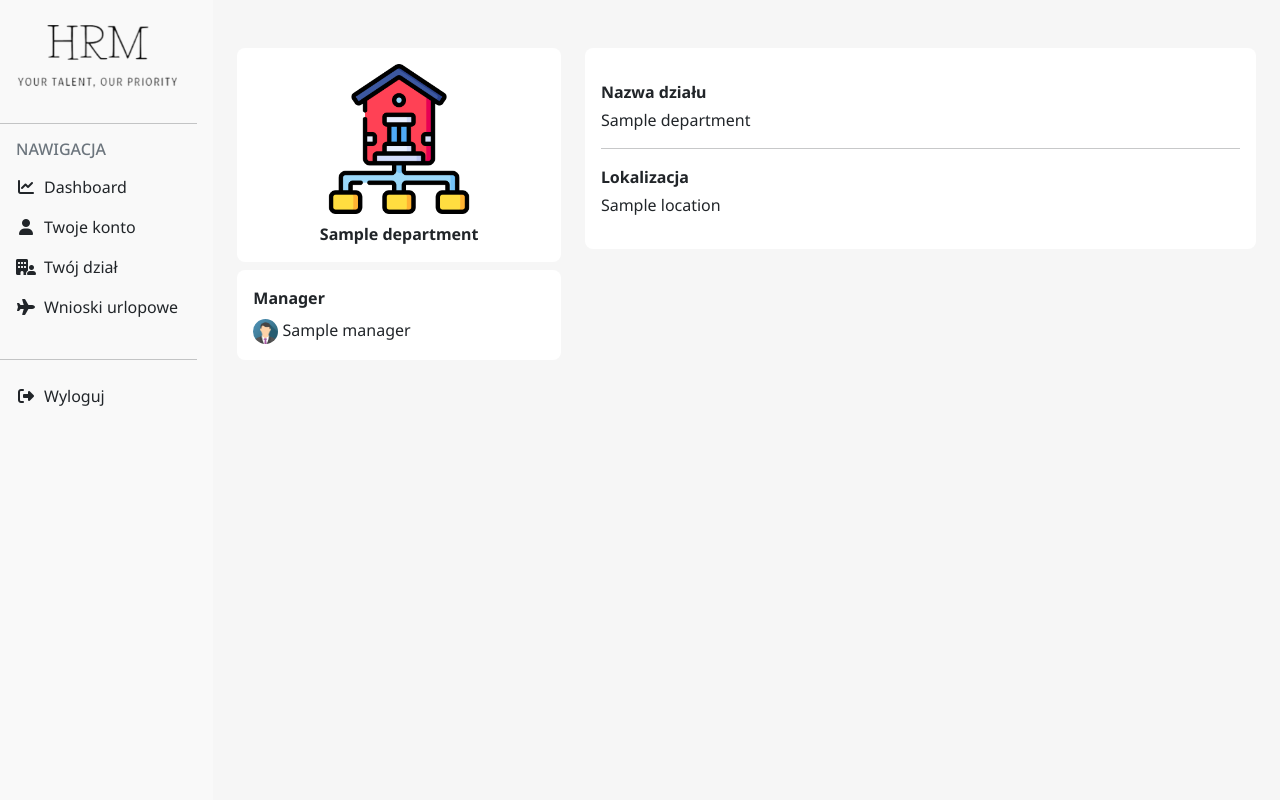
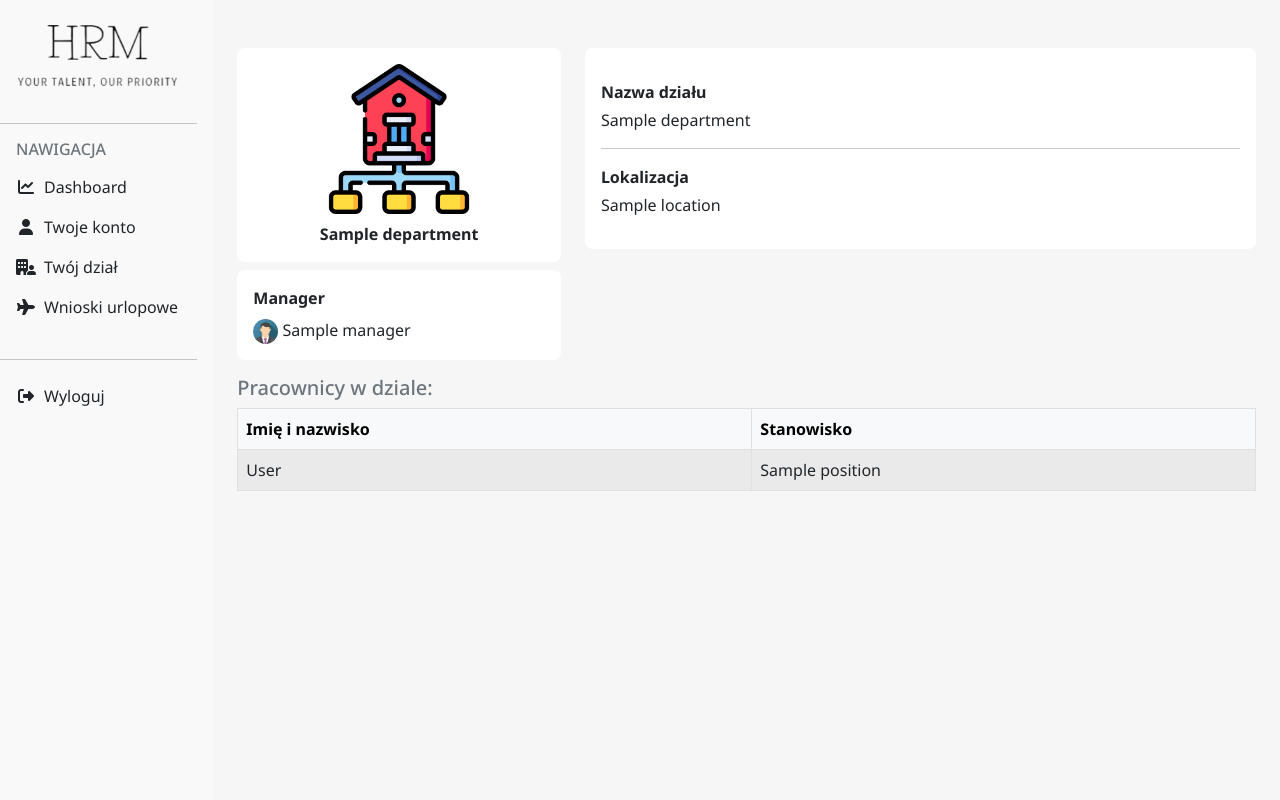
Before and after one commit to hightt/HRM, a Symfony app: template templates/department/show.html.twig in a window 1280 px wide. Run offline with Twig, Linux system fonts and the light colour scheme; the template is opened without the code that fills it: most values are stand-ins (such as "Sample title", 1, 10 or a date in 2020); some libraries are stand-ins or nearby versions.

Commit message:
Add table displaying employees by department

```diff
--- a/templates/department/show.html.twig
+++ b/templates/department/show.html.twig
@@ -75,5 +75,27 @@
 				</div>
 			</div>
 		</div>
+
+		<div class="row">
+			<h5 class="text-muted mt-3">Pracownicy w dziale:</h5>
+			<div class="table-responsive rounded">
+				<table class="table table-striped table-bordered align-middle mb-0">
+					<thead class="table-light">
+						<tr>
+							<th>Imię i nazwisko</th>
+							<th>Stanowisko</th>
+						</tr>
+					</thead>
+					<tbody>
+						{% for employee in employees %}
+							<tr>
+								<td>{{ employee.getFullname }}</td>
+								<td>{{ employee.position }}</td>
+							</tr>
+						{% endfor %}
+					</tbody>
+				</table>
+			</div>
+		</div>
 	</div>
 {% endblock %}
```
Also changed, not shown: src/Controller/DepartmentController.php (+24 -16 lines). Lines whose indentation alone changed are shown as unchanged.
